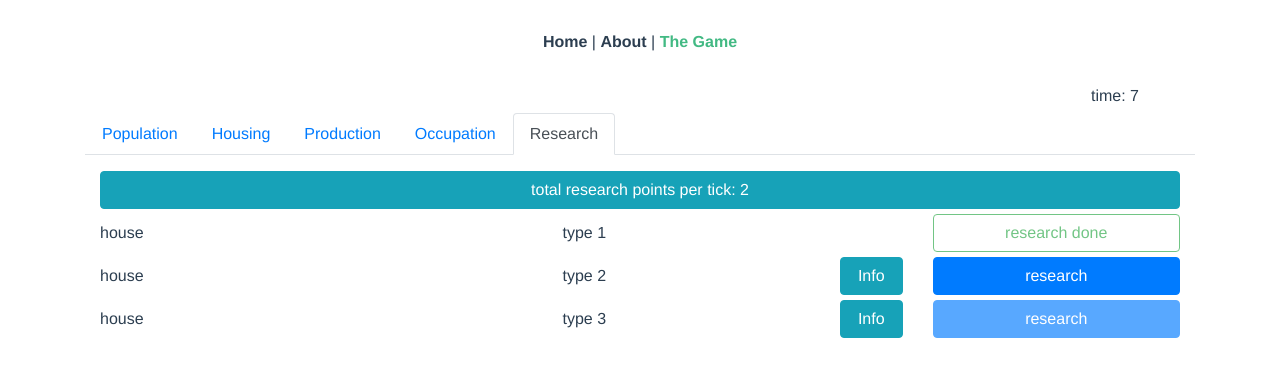
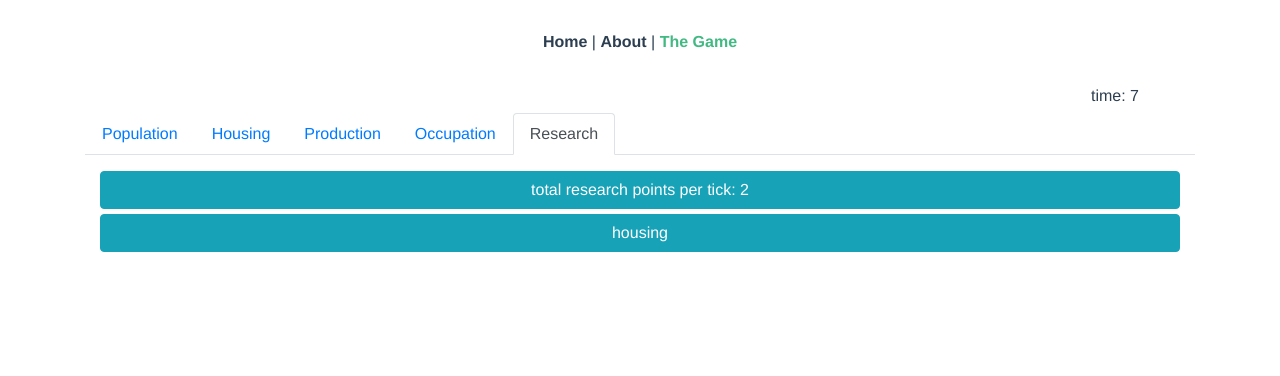
Before and after one commit to Dudy/click-games-humanity-001, a Vue app: page /#/game in a window 1280 px wide. Both pictures are taken after a click on the tab "Research". Shown: the top 376 px of the page. Built offline with nearby package versions, Linux system fonts and the light colour scheme.

Commit message:
more layouting of research

```diff
--- a/src/components/Research.vue
+++ b/src/components/Research.vue
@@ -37,12 +37,20 @@
     </b-row>
 
     <b-row>
+      <b-col sm="12" style="z-index: 10;">
+        <b-button block v-b-toggle.housing-collapse variant="info">housing</b-button>
+      </b-col>
+      <b-col sm="12" style="margin-top: -12px; z-index: 0;">
+        <b-collapse id="housing-collapse" class="mt-2">
+          <b-card style="border-color: #138496;">
+            <b-row>
               <b-col sm="5" class="align-self-center">
                 <div class="text-left align-middle">house</div>
               </b-col>
-      <b-col sm="4" class="align-self-center">
+              <b-col sm="2" class="align-self-center">
                 <div class="text-left align-middle">type 1</div>
               </b-col>
+              <b-col sm="2" class="align-self-center"></b-col>
               <b-col sm="3" class="align-self-center">
                 <b-button block variant="outline-success" disabled>research done</b-button>
               </b-col>
@@ -52,24 +60,24 @@
               <b-col sm="5" class="align-self-center">
                 <div class="text-left align-middle">house</div>
               </b-col>
-      <b-col sm="3" class="align-self-center">
+              <b-col sm="2" class="align-self-center">
                 <div class="text-left align-middle">type 2</div>
               </b-col>
-      <b-col sm="1" class="align-self-center">
-        <b-button block v-b-toggle.collapse-1 variant="info">Info</b-button>
+              <b-col sm="2" class="align-self-center">
+                <b-button block v-b-toggle.collapse-housing-1 variant="info">Info</b-button>
               </b-col>
               <b-col sm="3" class="align-self-center">
                 <b-button block variant="primary" v-on:click="research()">research</b-button>
               </b-col>
               <b-col sm="12">
-        <b-collapse id="collapse-1" class="mt-2">
+                <b-collapse id="collapse-housing-1" class="mt-2">
                   <b-card>
                     <ul class="info">
                       <li class="text-left">
-                <BIconCheckSquare style="color: green;" />house type 1
+                        <BIconCheckSquare style="color: green;" /> house type 1
                       </li>
                       <li class="text-left">
-                <BIconXSquare style="color: red;" />3 research points
+                        <BIconXSquare style="color: red;" /> 3 research points
                       </li>
                     </ul>
                   </b-card>
@@ -81,19 +89,23 @@
               <b-col sm="5" class="align-self-center">
                 <div class="text-left align-middle">house</div>
               </b-col>
-      <b-col sm="3" class="align-self-center">
+              <b-col sm="2" class="align-self-center">
                 <div class="text-left align-middle">type 3</div>
               </b-col>
-      <b-col sm="1" class="align-self-center">
-        <b-button block v-b-toggle.collapse-2 variant="info">Info</b-button>
+              <b-col sm="2" class="align-self-center">
+                <b-button block v-b-toggle.collapse-housing-2 variant="info">Info</b-button>
               </b-col>
               <b-col sm="3" class="align-self-center">
                 <b-button block variant="primary" v-on:click="research()" disabled>research</b-button>
               </b-col>
               <b-col sm="12">
-        <b-collapse id="collapse-2" class="mt-2">
+                <b-collapse id="collapse-housing-2" class="mt-2">
                   <b-card>
                     <p class="card-text">You need to research house type 2 first.</p>
+                  </b-card>
+                </b-collapse>
+              </b-col>
+            </b-row>
           </b-card>
         </b-collapse>
       </b-col>
```
Lines whose indentation alone changed are shown as unchanged.
